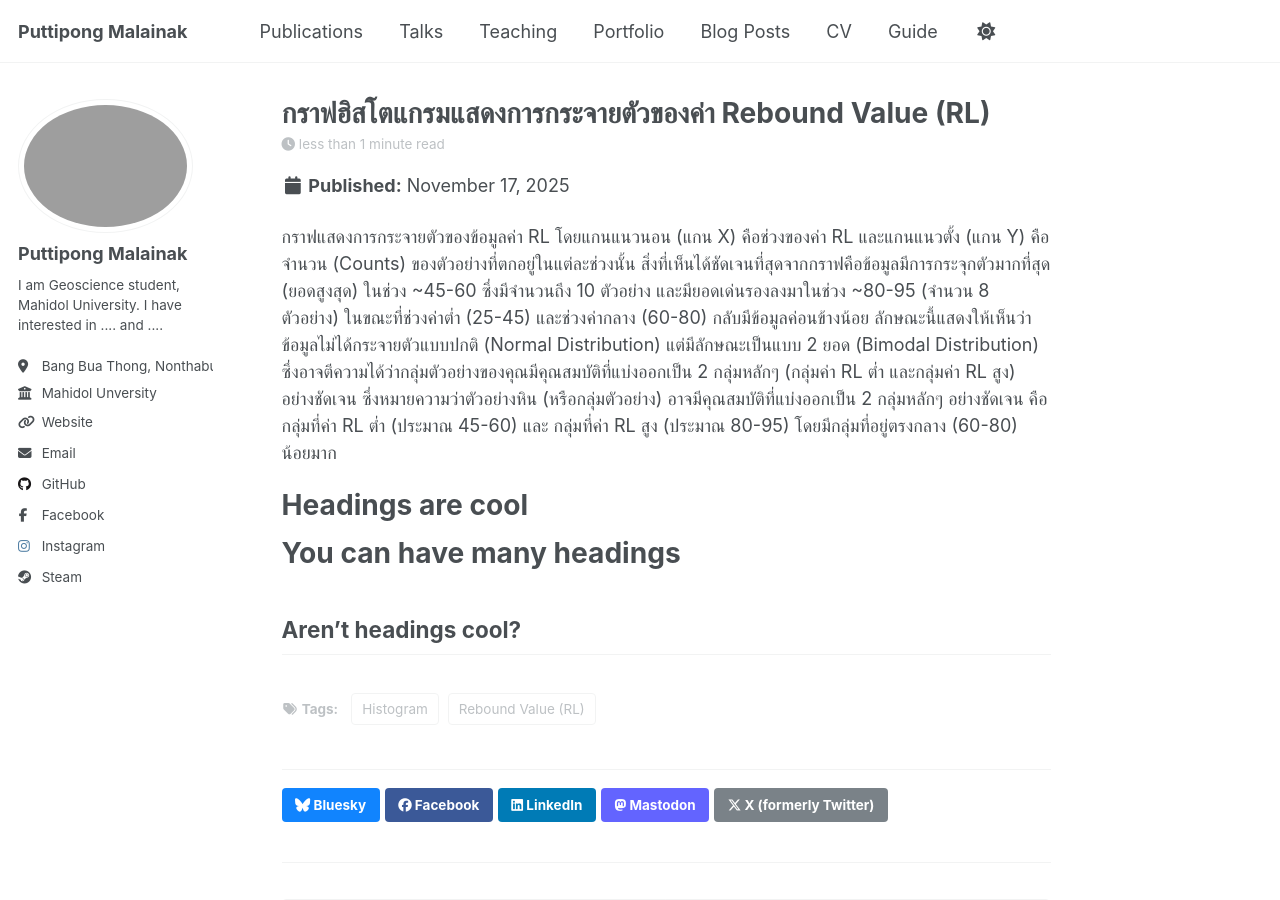
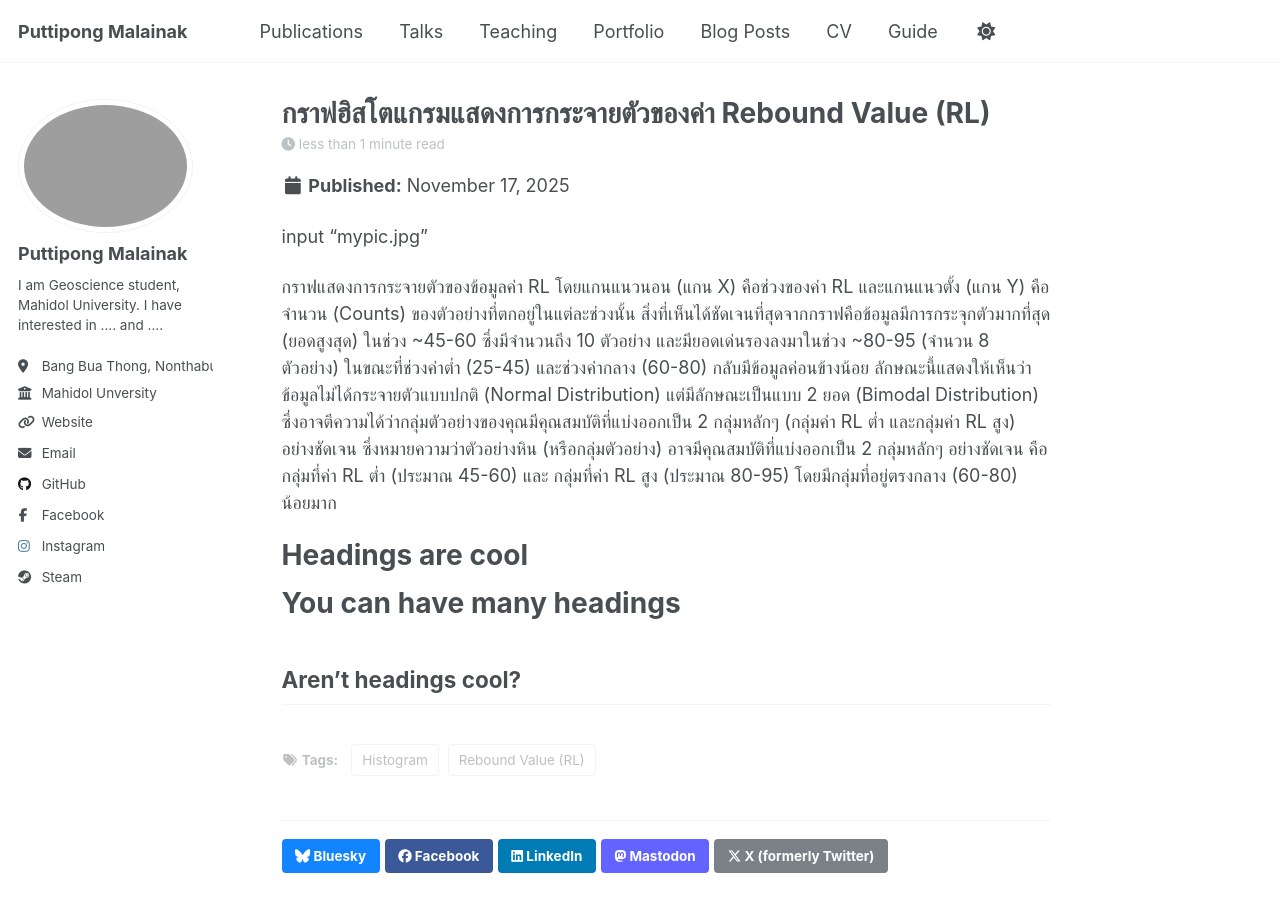
Before and after one commit to champion753/champion753.github.io, a Jekyll site: the page built from _posts/2025-11-17-Histogram-RL.md, in a window 1280 px wide and 900 px high. Built offline with Jekyll 4.4.1, drawn with Linux system fonts in a browser that asks for light colours; a script that is not in the unit is left out.

Commit message:
Update 2025-11-17-Histogram-RL.md

```diff
--- a/_posts/2025-11-17-Histogram-RL.md
+++ b/_posts/2025-11-17-Histogram-RL.md
@@ -6,6 +6,7 @@ tags:
   - Histogram
   - Rebound Value (RL)
 ---
+input "mypic.jpg"
 
 กราฟแสดงการกระจายตัวของข้อมูลค่า RL โดยแกนแนวนอน (แกน X) คือช่วงของค่า RL และแกนแนวตั้ง (แกน Y) คือจำนวน (Counts) ของตัวอย่างที่ตกอยู่ในแต่ละช่วงนั้น สิ่งที่เห็นได้ชัดเจนที่สุดจากกราฟคือข้อมูลมีการกระจุกตัวมากที่สุด (ยอดสูงสุด) ในช่วง ~45-60 ซึ่งมีจำนวนถึง 10 ตัวอย่าง และมียอดเด่นรองลงมาในช่วง ~80-95 (จำนวน 8 ตัวอย่าง) ในขณะที่ช่วงค่าต่ำ (25-45) และช่วงค่ากลาง (60-80) กลับมีข้อมูลค่อนข้างน้อย ลักษณะนี้แสดงให้เห็นว่าข้อมูลไม่ได้กระจายตัวแบบปกติ (Normal Distribution) แต่มีลักษณะเป็นแบบ 2 ยอด (Bimodal Distribution) ซึ่งอาจตีความได้ว่ากลุ่มตัวอย่างของคุณมีคุณสมบัติที่แบ่งออกเป็น 2 กลุ่มหลักๆ (กลุ่มค่า RL ต่ำ และกลุ่มค่า RL สูง) อย่างชัดเจน
 ซึ่งหมายความว่าตัวอย่างหิน (หรือกลุ่มตัวอย่าง) อาจมีคุณสมบัติที่แบ่งออกเป็น 2 กลุ่มหลักๆ อย่างชัดเจน คือ กลุ่มที่ค่า RL ต่ำ (ประมาณ 45-60) และ กลุ่มที่ค่า RL สูง (ประมาณ 80-95) โดยมีกลุ่มที่อยู่ตรงกลาง (60-80) น้อยมาก
```
